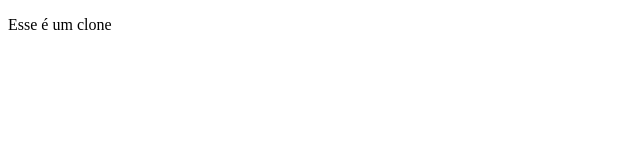
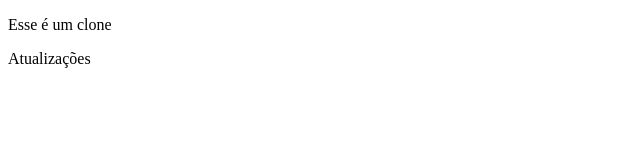
Before and after one commit to thaismartinho/Aula-4, a plain HTML site: page index.html in a window 1280 px wide. Shown: the full height of the page, 0-640 px from the left. Drawn offline with Linux system fonts and the light colour scheme.

Commit message:
Atualizando

```diff
--- a/index.html
+++ b/index.html
@@ -7,5 +7,6 @@
 </head>
 <body>
     <p> Esse é um clone</p>
+    <p>Atualizações</p>
 </body>
 </html>
```
